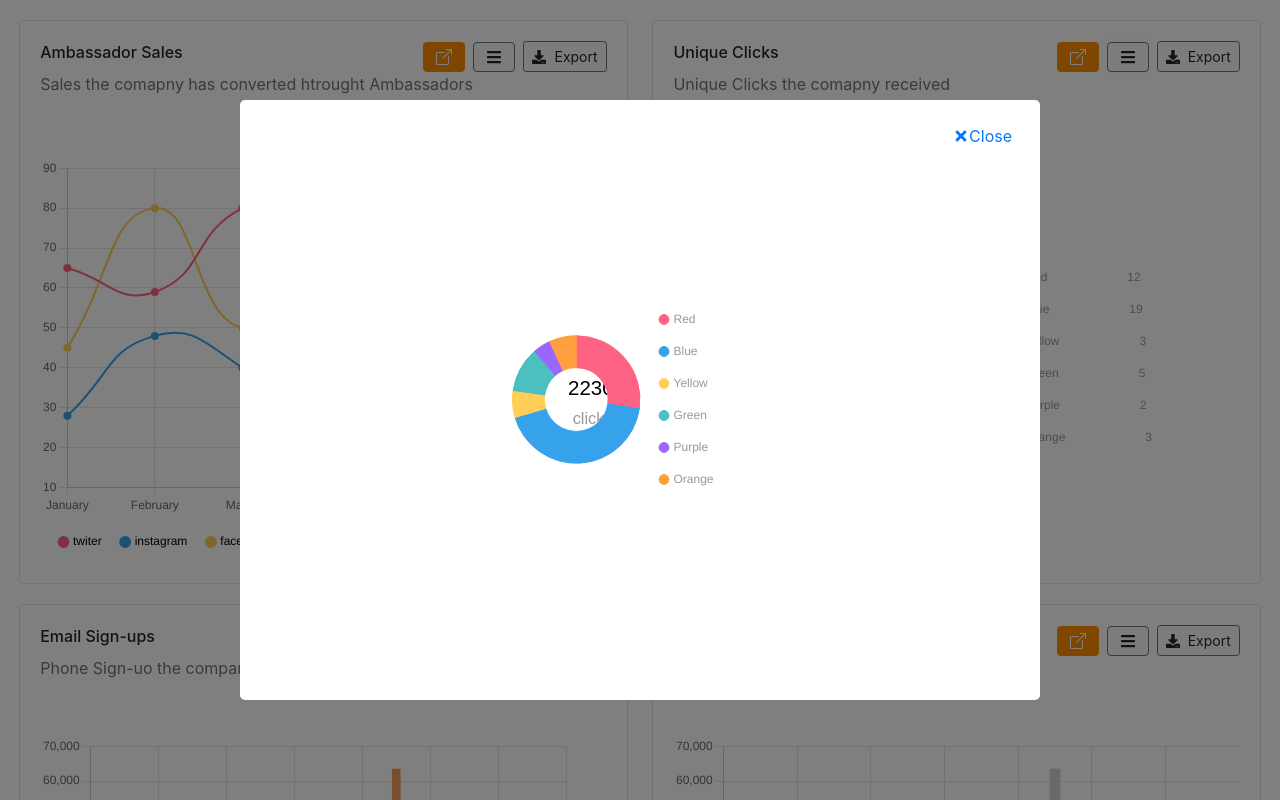
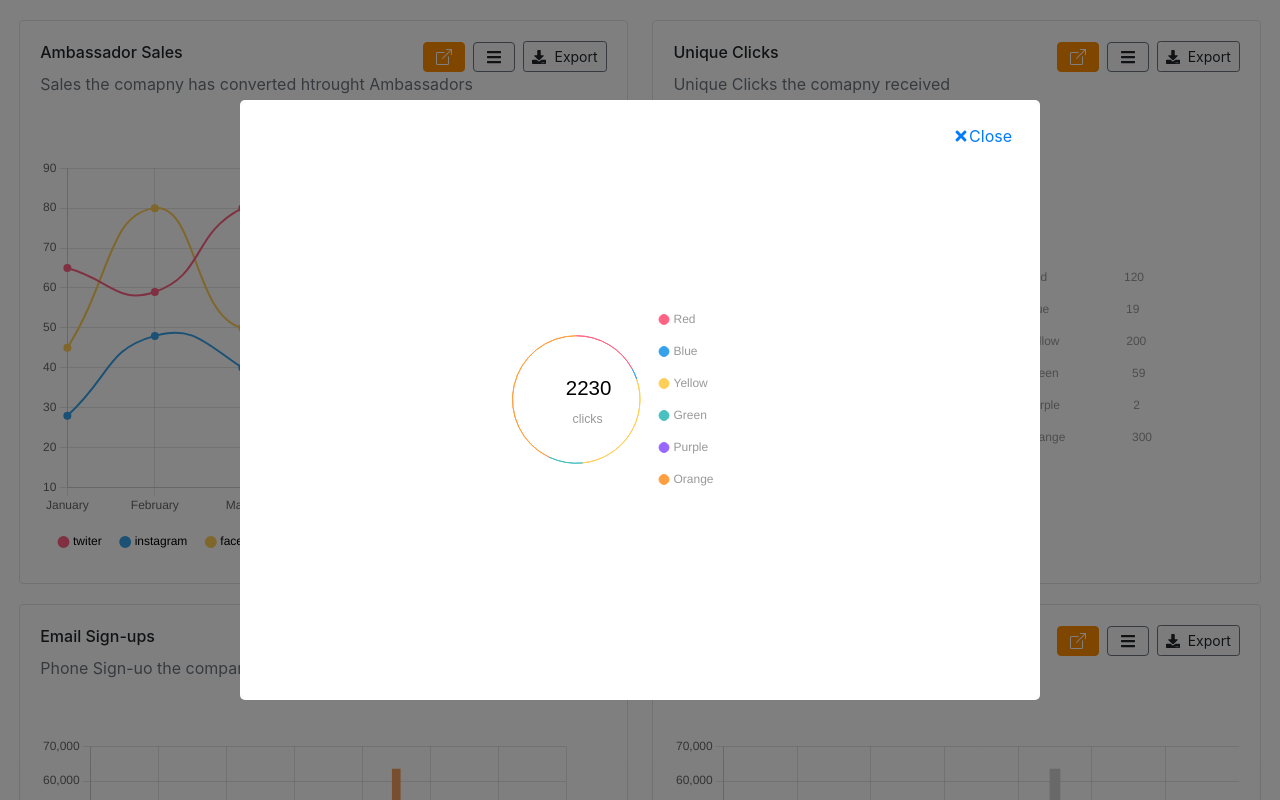
Before and after one commit to haider460/chartjs, a React (Create React App) app: page / in a window 1280 px wide. Both pictures are taken after a click on the button 1127 px from the left and 56 px from the top of the page. Shown: the top 800 px of the page. Built offline with nearby package versions, Linux system fonts and the light colour scheme.

Commit message:
write the function for spaces

```diff
--- a/src/DoughnutChart.jsx
+++ b/src/DoughnutChart.jsx
@@ -3,14 +3,13 @@ import "chart.js/auto";
 import { FaDownload, FaTimes, FaBars } from "react-icons/fa";
 import { useState, useRef } from "react";
 import { BsBoxArrowUpRight } from "react-icons/bs";
-import ChartDataLabels from "chartjs-plugin-datalabels";
 
 const data = {
   labels: ["Red", "Blue", "Yellow", "Green", "Purple", "Orange"],
   datasets: [
     {
       label: "My Dataset",
-      data: [12, 19, 3, 5, 2, 3],
+      data: [120, 19, 200, 59, 2, 300],
       backgroundColor: [
         "rgba(255, 99, 132, 1)",
         "rgba(54, 162, 235, 1)",
@@ -38,7 +37,30 @@ data.datasets[0].data.forEach((value) => {
   data.percentageData.push(value);
 });
 
+const giveSpaces = (label, percentage) => {
+  const labelLength = label?.length || 0;
+  const percentageLength = percentage.toString()?.length || 0;
+  const totalLength = 30;
+  const space = " ";
+
+  let returnLabel = "";
+  if (labelLength + percentageLength + 1 > totalLength) {
+    // If the combined length of label and percentage is too long, truncate the label
+    const labelEndIndex = Math.max(totalLength - percentageLength - 4, 0);
+    returnLabel = label.substr(0, labelEndIndex);
+  } else {
+    // Otherwise, pad with spaces
+    const numSpaces = totalLength - labelLength - percentageLength - 1;
+    returnLabel = label + space.repeat(numSpaces) + percentage.toString();
+  }
+
+  console.log(returnLabel);
+
+  return returnLabel;
+};
+
 const options = {
+  cutout: 72,
   plugins: {
     legend: {
       position: "right",
@@ -52,21 +74,10 @@ const options = {
         generateLabels: function (chart) {
           const dataset = chart.data.datasets[0];
           return dataset.data.map((value, index) => {
-            const label =
-              data.labels[index] +
-              "  " +
-              "  " +
-              "  " +
-              "  " +
-              "  " +
-              "  " +
-              "  " +
-              "  " +
-              "  " +
-              "  " +
-              "  " +
-              "  " +
-              data.percentageData[index];
+            const label = giveSpaces(
+              data.labels[index],
+              data.percentageData[index]
+            );
             return {
               text: label,
               fillStyle: dataset.backgroundColor[index],
@@ -87,6 +98,12 @@ const options = {
   },
   color: "#000",
   lineHeight: 1.2,
+  elements: {
+    arc: {
+      borderWidth: 0,
+    },
+  },
+  cutoutPercentage: 72,
 };
 
 const plugins = [
@@ -104,17 +121,17 @@ const plugins = [
         textY = height / 2 - 10;
       const lineHeight = 20;
       text.forEach((line, i) => {
-        ctx.font = fontSize + "em sans-serif";
+        ctx.font = fontSize * 1 + "em sans-serif";
         ctx.textBaseline = "middle";
         if (i === 0) {
           ctx.fillStyle = "black";
         } else {
-          ctx.font = fontSize * 0.8 + "em sans-serif";
+          ctx.font = fontSize * 0.6 + "em sans-serif";
           ctx.fillStyle = "#999";
-          line = " " + line;
+          line = "  " + line;
         }
         const y = textY + i * lineHeight + (i === 0 ? 0 : lineHeight / 2);
-        ctx.fillText(line, textX / 2.3, y);
+        ctx.fillText(line, textX / 2.4, y);
       });
       ctx.save();
     },
@@ -192,8 +209,8 @@ const ChartCard = () => {
                 data={data}
                 options={options}
                 plugins={plugins}
-                height={500}
-                width={500}
+                height={460}
+                width={460}
               />
               <button
                 className="btn btn-sm btn-light d-flex align-items-center text-primary border-primary"
```
